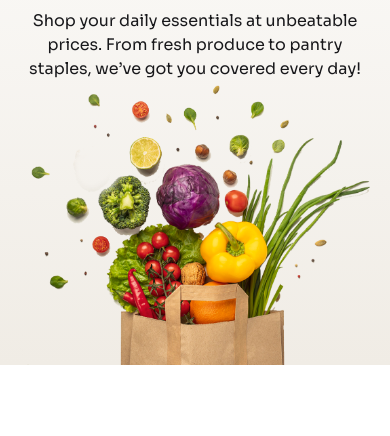
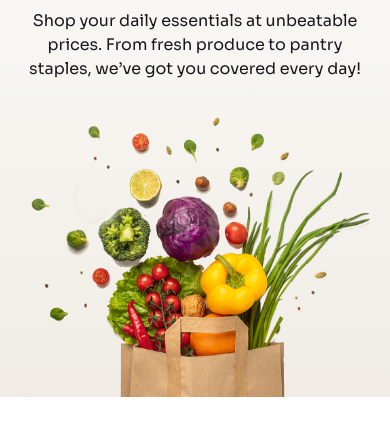
Before and after one commit to priyotush25/natures-platter, a plain HTML site: page index.html in a window 390 px wide. Shown: the part 284-720 px from the top of the page. Drawn offline with nearby package versions, Linux system fonts and the light colour scheme.

Commit message:
nav and hero section responsive

```diff
--- a/index.html
+++ b/index.html
@@ -78,7 +78,11 @@
           pantry <br />
           staples, we’ve got you covered every day!
         </p>
-        <img src="./assets/hero-img.png" alt="" class="md:max-w-[1000px]" />
+        <img
+          src="./assets/hero-img.png"
+          alt=""
+          class="md:max-w-[1000px] mt-8"
+        />
       </section>
     </header>
 
```
